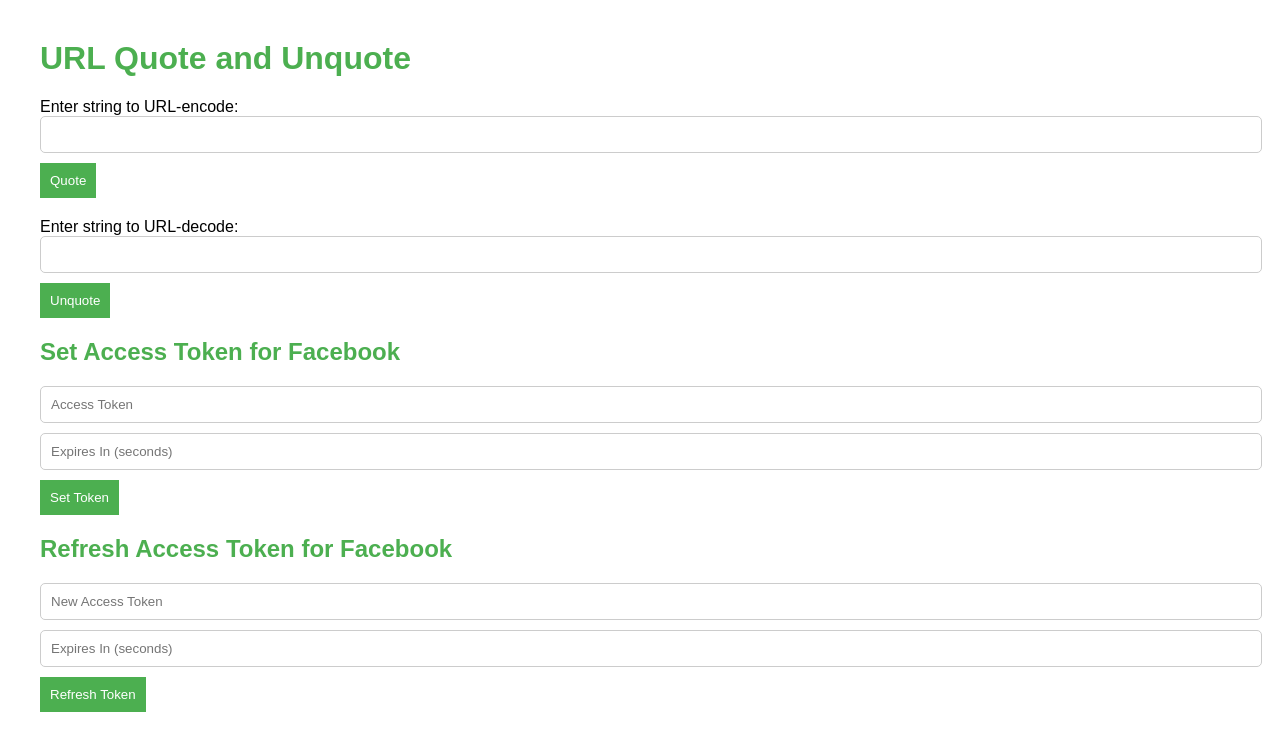
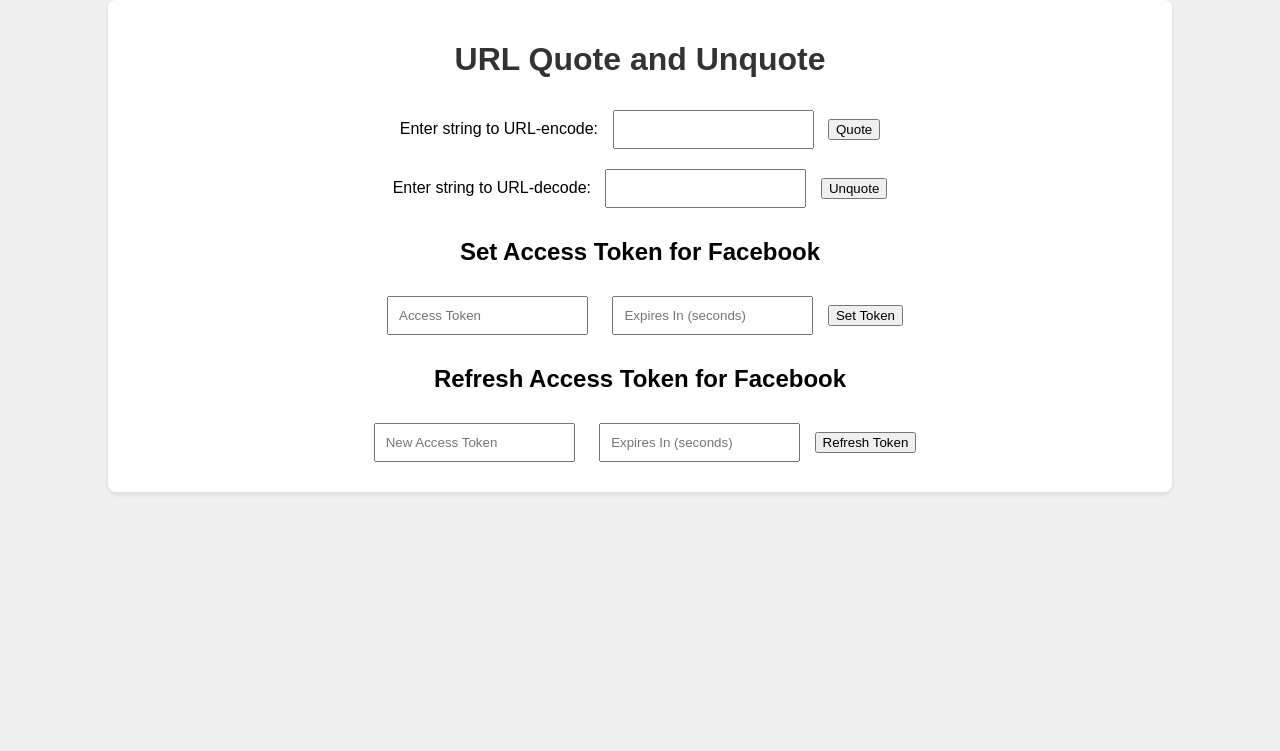
Before and after one commit to blep111/boost, a Flask app: page / in a window 1280 px wide. Shown: the top 751 px of the page. Run offline with Flask 2, Linux system fonts and the light colour scheme.

Commit message:
Update style.css

```diff
--- a/static/style.css
+++ b/static/style.css
@@ -1,33 +1,25 @@
-/* static/style.css */
 body {
     font-family: Arial, sans-serif;
-    margin: 40px;
+    margin: 0;
+    padding: 0;
+    background-color: #f0f0f0;
 }
 
-h1, h2, h3 {
-    color: #4CAF50;
+.container {
+    width: 80%;
+    margin: 0 auto;
+    padding: 20px;
+    background-color: white;
+    border-radius: 8px;
+    box-shadow: 0 2px 5px rgba(0, 0, 0, 0.1);
+    text-align: center;
 }
 
-button {
-    background-color: #4CAF50;
-    color: white;
-    padding: 10px;
-    border: none;
-    cursor: pointer;
+h1 {
+    color: #333;
 }
 
-button:hover {
-    background-color: #45a049;
-}
-
-form {
-    margin-top: 20px;
-}
-
-input, textarea {
-    width: 100%;
+input[type="text"], input[type="number"] {
     padding: 10px;
-    margin-bottom: 10px;
-    border: 1px solid #ccc;
-    border-radius: 5px;
-}
+    margin: 10px;
+    width
```
